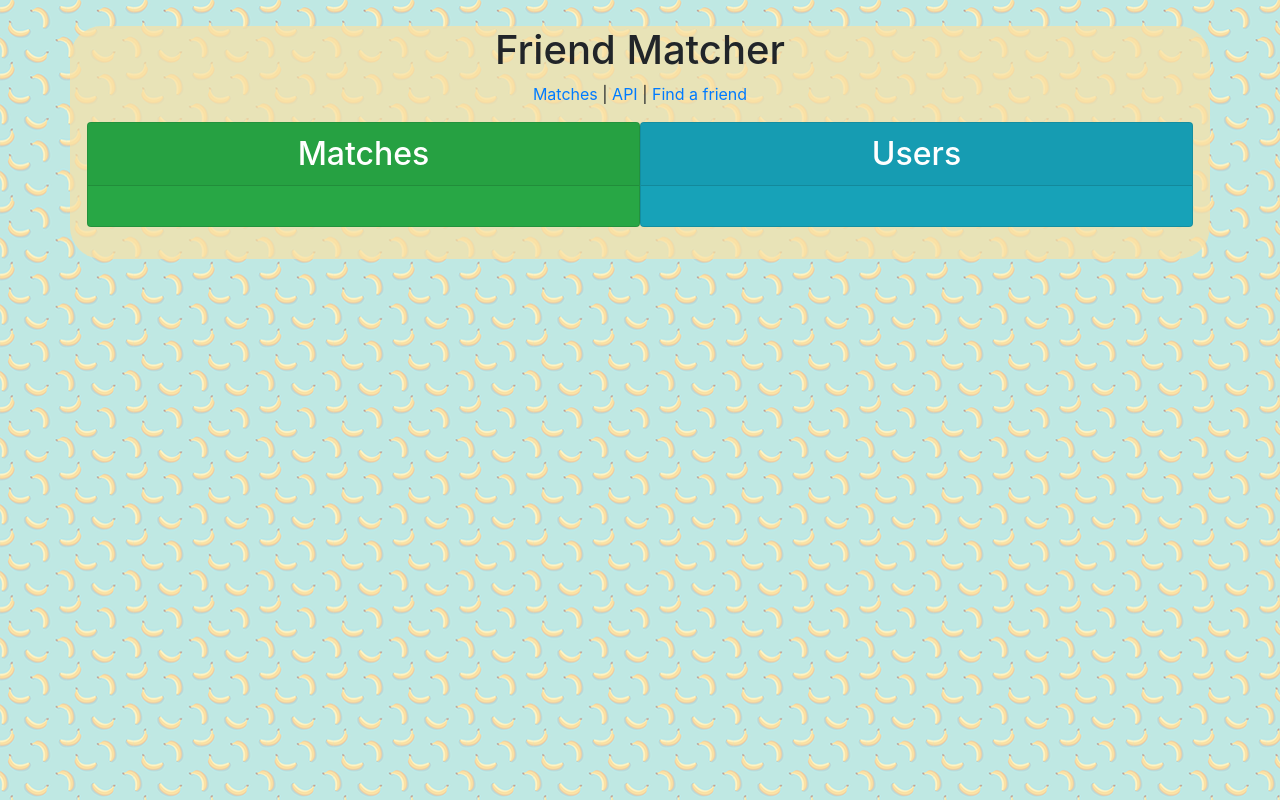
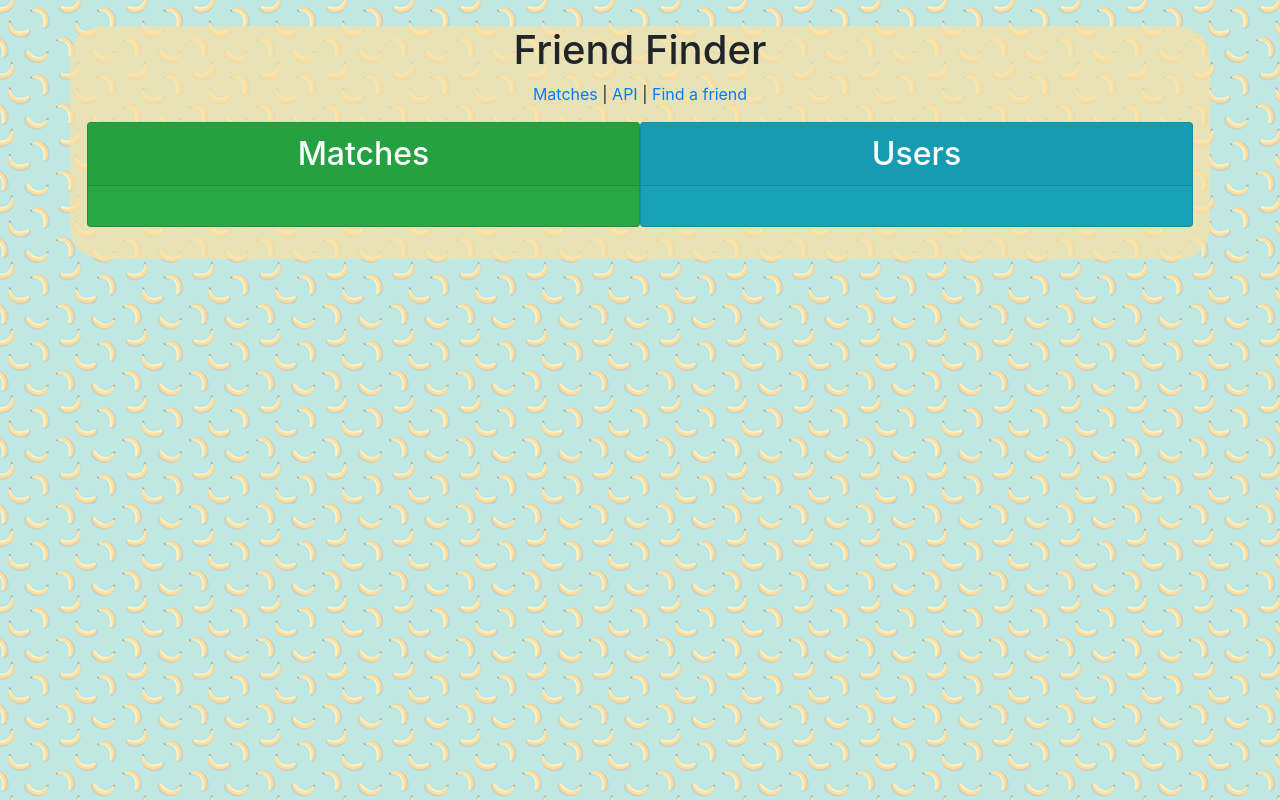
Before and after one commit to TaylorAanenson/friend_finder, a website: page public/index.html in a window 1280 px wide. Drawn offline with nearby package versions, Linux system fonts and the light colour scheme; no server answers.

Commit message:
changed heading and updated gifs

```diff
--- a/public/index.html
+++ b/public/index.html
@@ -13,7 +13,7 @@
 <div class="container" id="matches-container">
     <div class="text-center">
 
-    <h1>Friend Matcher</h1>
+    <h1>Friend Finder</h1>
 
     <a href="/">Matches</a> |
     <a href="/friends">API</a> |
```
Also changed, not shown: public/new.html (+1 -1 lines).
